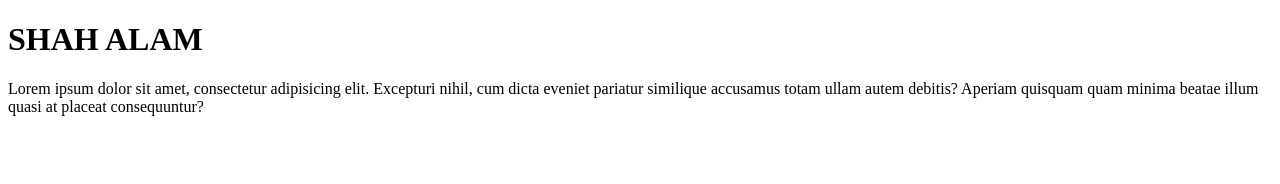
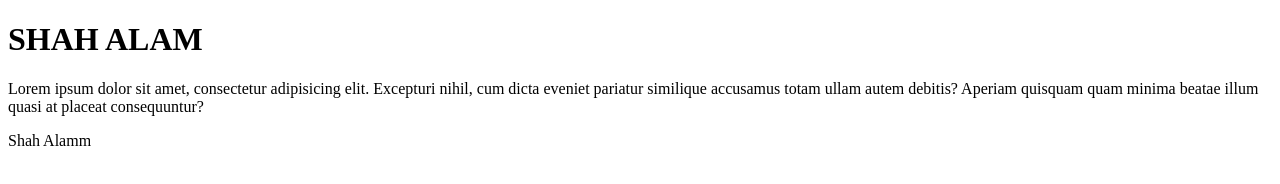
Before and after one commit to ssm000/shah, a plain HTML site: page index.html in a window 1280 px wide. Drawn offline with Linux system fonts and the light colour scheme.

Commit message:
Update index.html

```diff
--- a/index.html
+++ b/index.html
@@ -9,5 +9,6 @@
 <body>
     <h1> SHAH ALAM </h1>
 <p>Lorem ipsum dolor sit amet, consectetur adipisicing elit. Excepturi nihil, cum dicta eveniet pariatur similique accusamus totam ullam autem debitis? Aperiam quisquam quam minima beatae illum quasi at placeat consequuntur?</p>
-</body>
+    <p>Shah Alamm </p>
+    </body>
 </html>
```
